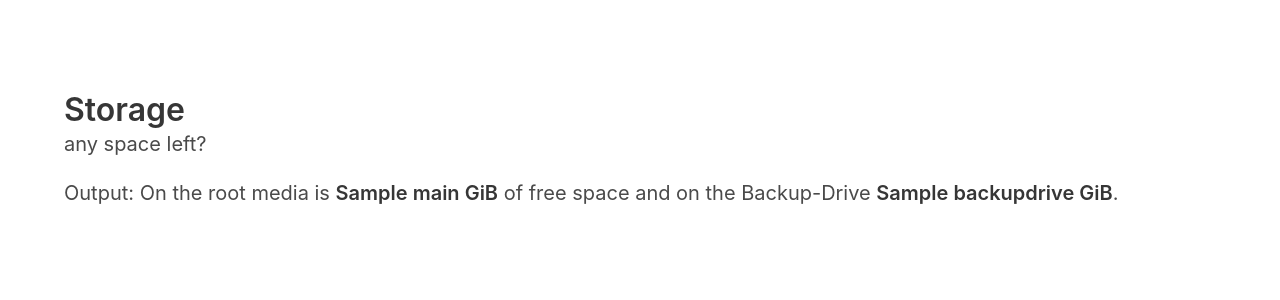
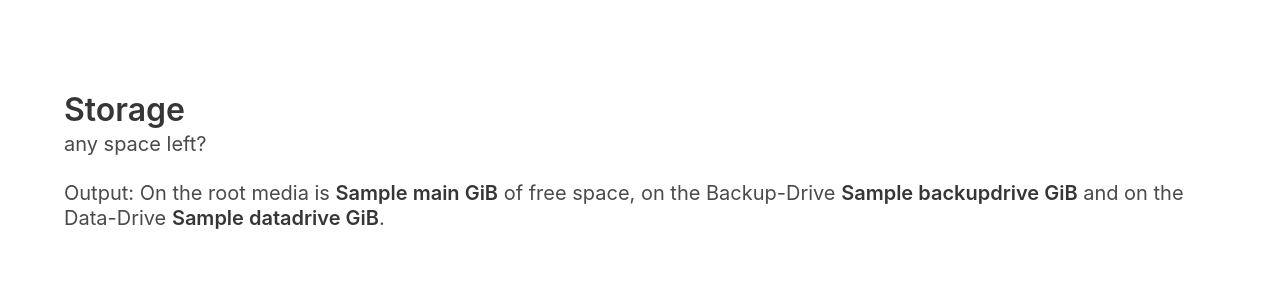
Before and after one commit to lipflip010/abad, a Flask app: template templates/storage.html in a window 1280 px wide. Shown: the part 152-452 px from the top of the page. Run offline with Flask 2, Linux system fonts and the light colour scheme; the template is opened without the code that fills it: most values are stand-ins (such as "Sample title", 1, 10 or a date in 2020); parts of the project's set-up code (start-up, migrations or seed data) failed here and were passed over; some libraries are stand-ins or nearby versions.

Commit message:
WIP2: storage

```diff
--- a/main.py
+++ b/main.py
@@ -27,8 +27,9 @@ def index():
 
 @main.route('/storage')
 def storage():
-    total, used, main_free = shutil.disk_usage("/")
-    data = {"main": to_gib(main_free), "backupdrive": free_space_at("/media/BACKUPdrive")}
+    data = {"main": free_space_at('/'),
+            "backupdrive": free_space_at('/media/BACKUPdrive'),
+            "datadrive": free_space_at('/media/DATAdrive')}
 
     return render_template('storage.html', data=data)
 
--- a/templates/storage.html
+++ b/templates/storage.html
@@ -10,8 +10,9 @@
             </p>
             <p class="subtitle">
                 Output:
-                On the root media is <strong>{{ data["main"] }} GiB</strong> of free space
-                and on the Backup-Drive <strong>{{ data["backupdrive"] }} GiB</strong>.
+                On the root media is <strong>{{ data["main"] }} GiB</strong> of free space, on the Backup-Drive
+                <strong>{{ data["backupdrive"] }} GiB</strong> and on the Data-Drive
+                <strong>{{ data["datadrive"] }} GiB</strong>.
             </p>
         </div>
     </section>
```
Also changed, not shown: utils.py (+7 -0 lines).
